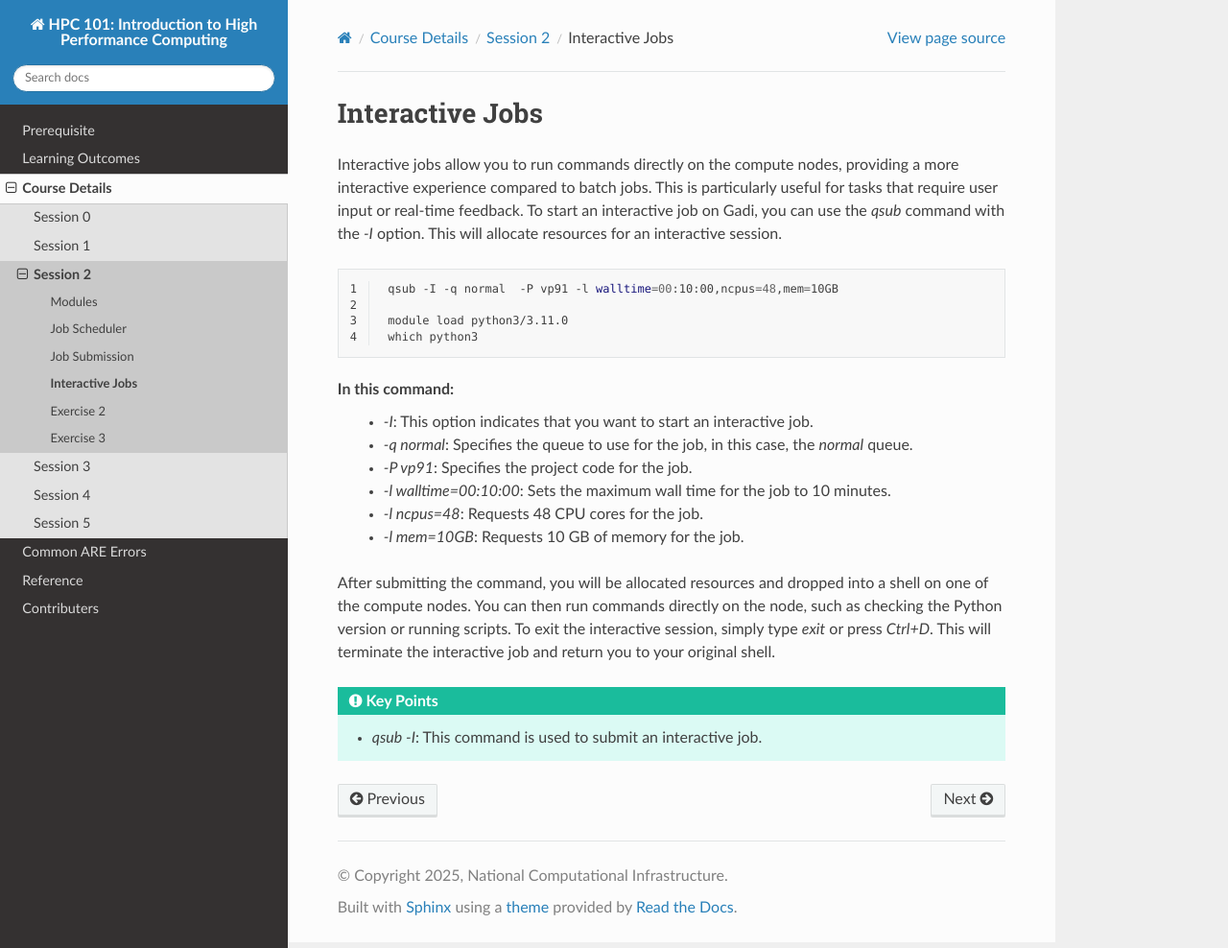
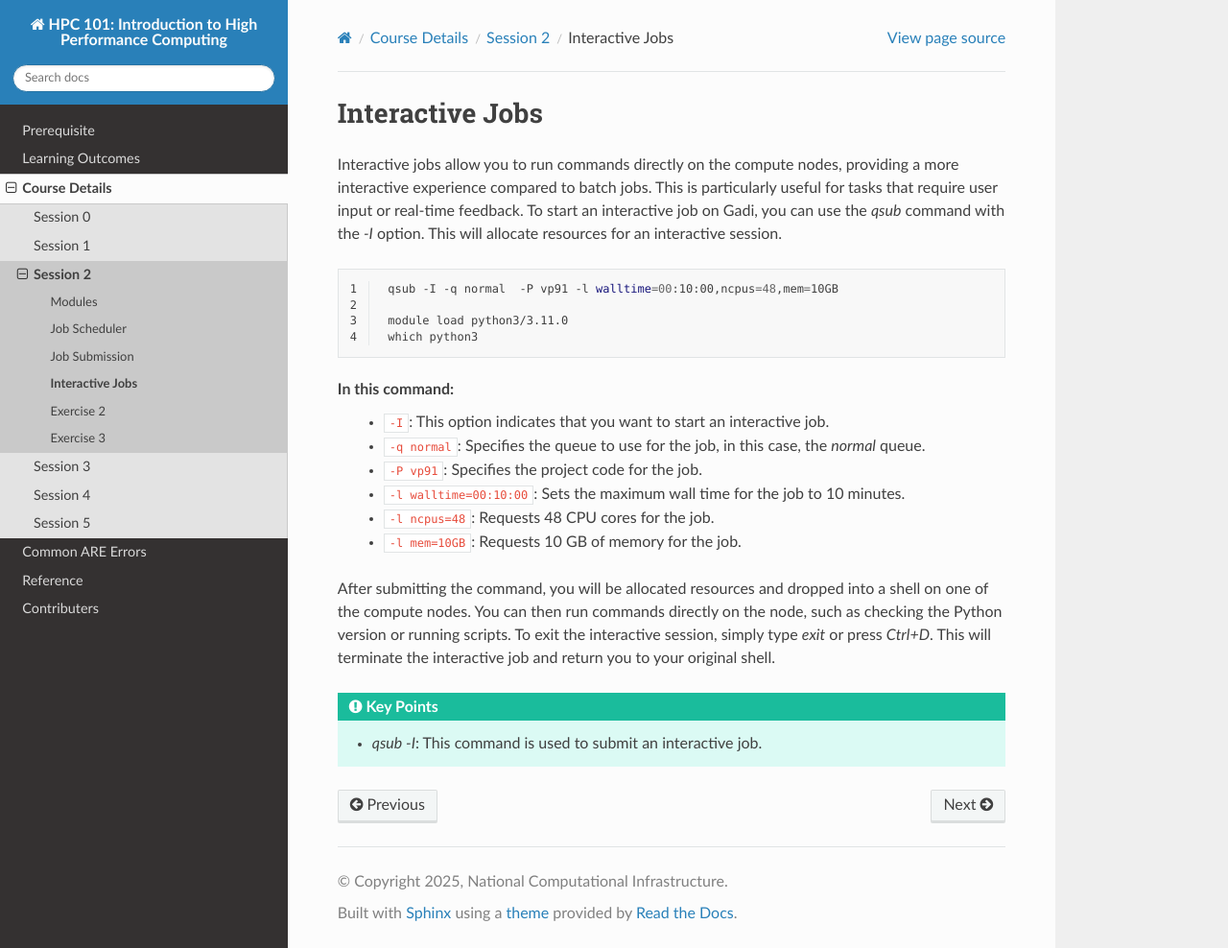
Before and after one commit to matinnuhamunada/hpc101, a Sphinx documentation site: the page built from docs/source/tutorial/session2/interactive.rst, in a window 1280 px wide and 988 px high. Shown: the whole window at 96% size. Built offline with Sphinx 7.4.7 and the Read the Docs theme 3.1.0, drawn with Linux system fonts in a browser that asks for light colours; pages that are not in the unit, such as notebooks, are missing from menus.

Commit message:
format and docs updated

```diff
--- a/docs/source/tutorial/session2/interactive.rst
+++ b/docs/source/tutorial/session2/interactive.rst
@@ -16,12 +16,12 @@ resources for an interactive session.
 
 
 In this command:
-    * `-I`: This option indicates that you want to start an interactive job.
-    * `-q normal`: Specifies the queue to use for the job, in this case, the `normal` queue.
-    * `-P vp91`: Specifies the project code for the job.
-    * `-l walltime=00:10:00`: Sets the maximum wall time for the job to 10 minutes.
-    * `-l ncpus=48`: Requests 48 CPU cores for the job.
-    * `-l mem=10GB`: Requests 10 GB of memory for the job.
+    * ``-I``: This option indicates that you want to start an interactive job.
+    * ``-q normal``: Specifies the queue to use for the job, in this case, the `normal` queue.
+    * ``-P vp91``: Specifies the project code for the job.
+    * ``-l walltime=00:10:00``: Sets the maximum wall time for the job to 10 minutes.
+    * ``-l ncpus=48``: Requests 48 CPU cores for the job.
+    * ``-l mem=10GB``: Requests 10 GB of memory for the job.
 
 
 
--- a/docs/source/tutorial/session2/job_sched.rst
+++ b/docs/source/tutorial/session2/job_sched.rst
@@ -10,11 +10,11 @@ and that jobs are executed in a timely manner.
    :align: center
    :alt: Job Scheduler
 
-The job scheuler in Gadi is called `PBS (Portable Batch System) Pro`. It is a widely used job scheduler in HPC environments.
+The job scheuler in Gadi is called ``PBS (Portable Batch System) Pro``. It is a widely used job scheduler in HPC environments.
 PBS allows users to submit jobs, monitor their status, and manage job queues. It provides a command-line interface
 for job submission and management.
 
-There are several other job schedulers available, such as `SLURM`, `LSF`, and `Grid Engine`. Each scheduler has its own features
+There are several other job schedulers available, such as ``SLURM``, ``LSF``, and ``Grid Engine``. Each scheduler has its own features
 and capabilities, but they all serve the same purpose of managing job execution on HPC clusters.
 
 All the job schedulers use a concept called batch scheduling. In batch scheduling, jobs are submitted to a queue,
```
Also changed, not shown: docs/source/tutorial/session2/exercise.rst (+5 -5 lines), docs/source/tutorial/session2/modules.rst (+12 -3 lines).
